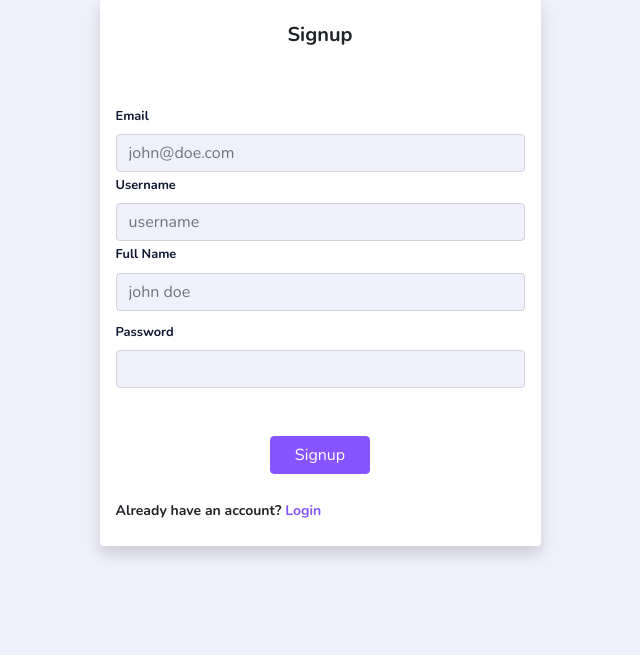
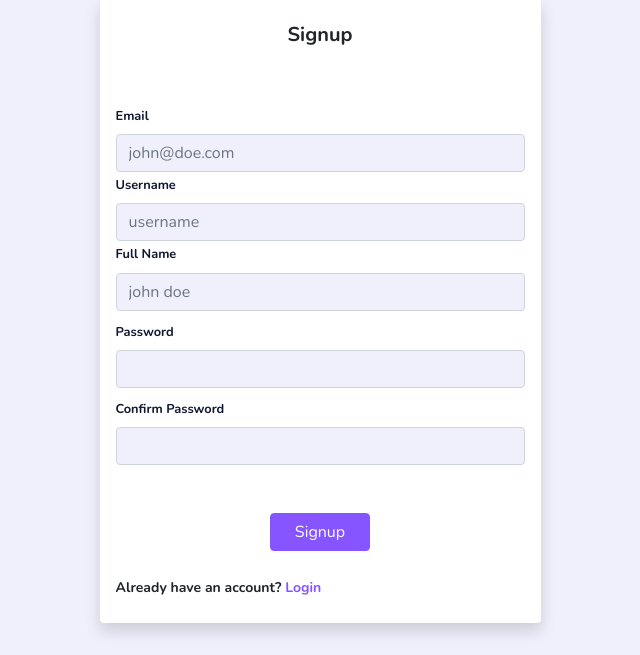
Before and after one commit to james-muriithi/django-insta, a Django app: template app/templates/django_registration/registration_form.html in a window 1280 px wide. Shown: the part 145-800 px from the top of the page, without its empty margins (320-960 px from the left). Run offline with Django 4.2, Linux system fonts and the light colour scheme; the template is opened without the code that fills it, so the values that code supplies are empty; some libraries are stand-ins or nearby versions; some web fonts are replaced.

Commit message:
successful registration

```diff
--- a/app/forms.py
+++ b/app/forms.py
@@ -1,5 +1,3 @@
-from dataclasses import field, fields
-from re import U
 from django_registration.forms import RegistrationForm
 
 from .models import User
--- a/app/templates/django_registration/registration_form.html
+++ b/app/templates/django_registration/registration_form.html
@@ -30,7 +30,12 @@
                             </div>
                             <div class="form-group pt-2">
                                 <label for="" class="form-label text-sm">Password</label>
-                                <input type="password" class="form-control" name="password">
+                                <input type="password" class="form-control" name="password1">
+                            </div>
+
+                            <div class="form-group pt-2">
+                                <label for="" class="form-label text-sm">Confirm Password</label>
+                                <input type="password" class="form-control" name="password2">
                             </div>
 
                             <div class="text-center pt-5">
--- a/insta/settings.py
+++ b/insta/settings.py
@@ -108,9 +108,9 @@ AUTH_PASSWORD_VALIDATORS = [
     {
         'NAME': 'django.contrib.auth.password_validation.MinimumLengthValidator',
     },
-    {
-        'NAME': 'django.contrib.auth.password_validation.CommonPasswordValidator',
-    },
+    # {
+    #     'NAME': 'django.contrib.auth.password_validation.CommonPasswordValidator',
+    # },
     {
         'NAME': 'django.contrib.auth.password_validation.NumericPasswordValidator',
     },
```
Also changed, not shown: app/migrations/0001_initial.py, app/migrations/0002_user.py (deleted).
